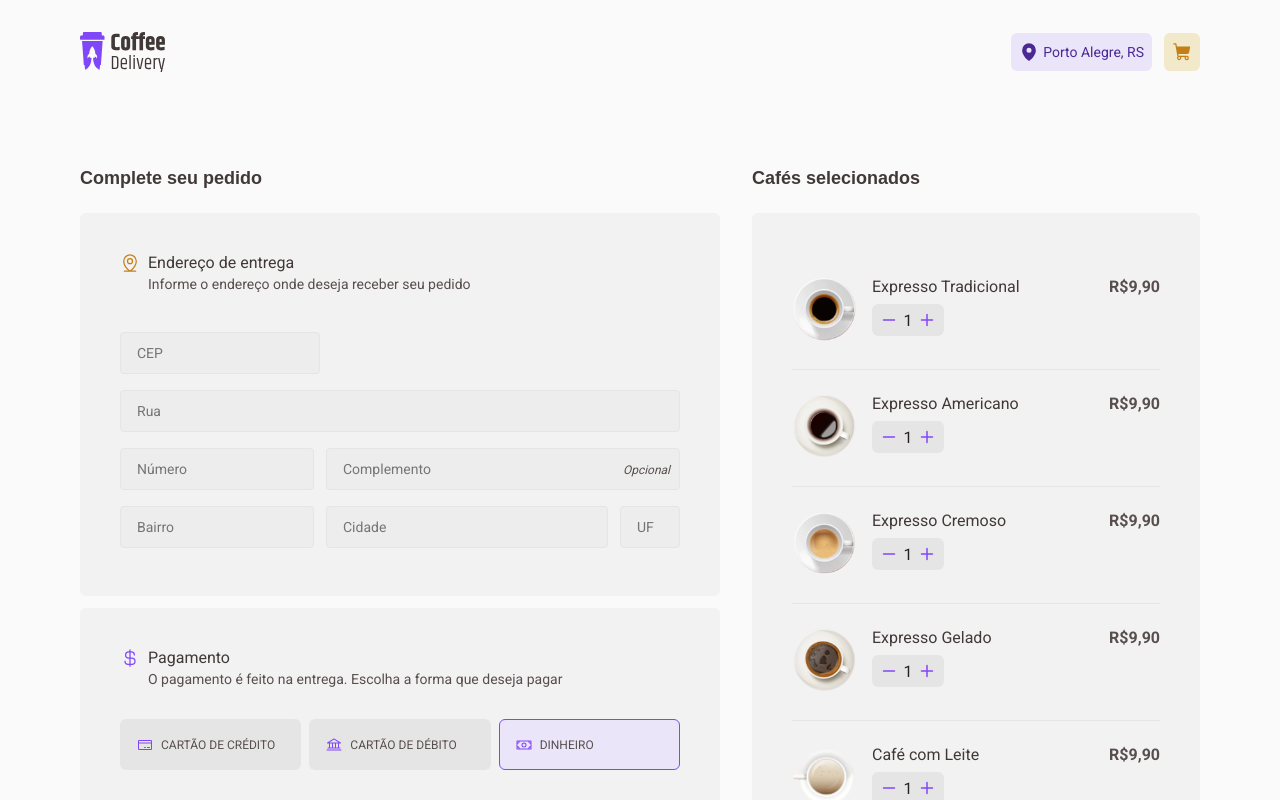
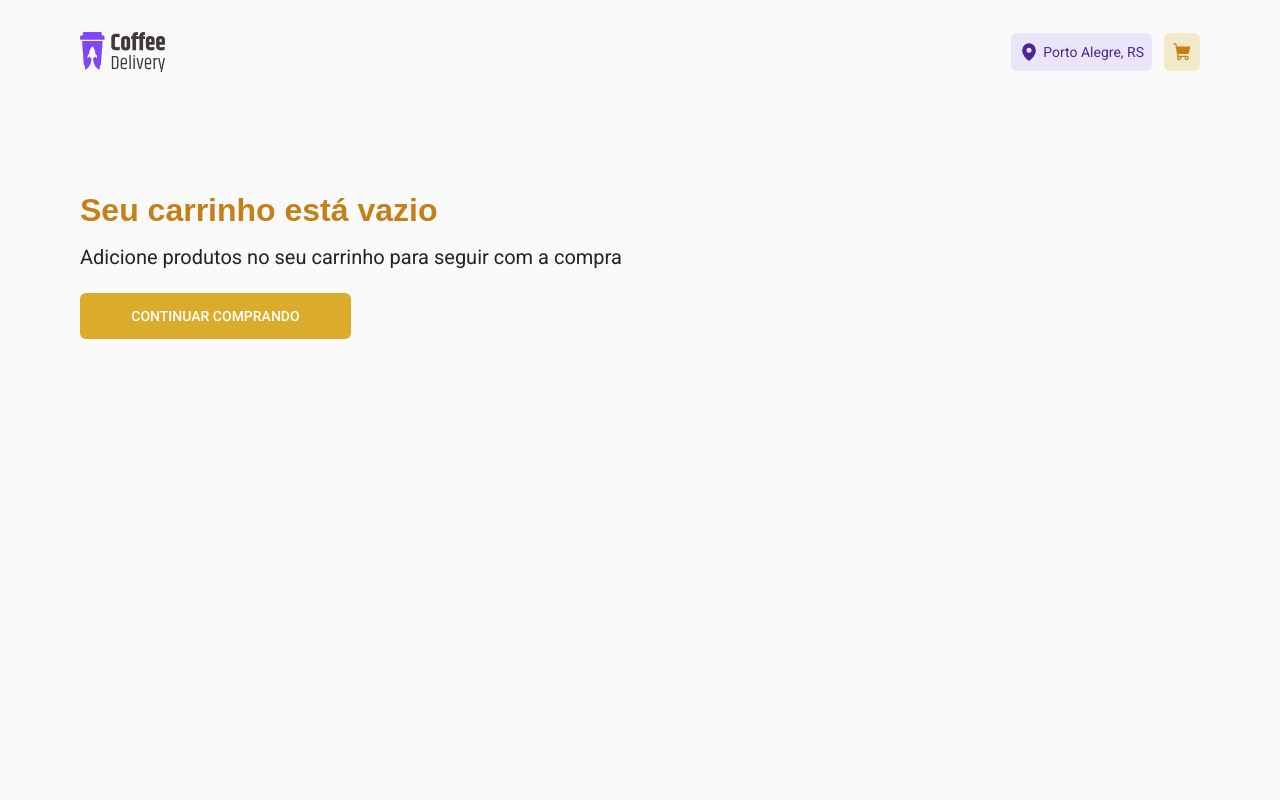
Before and after one commit to pamelasantoss/ignite-coffee-delivery, a React (Vite) app: page /checkout in a window 1280 px wide. Shown: the top 800 px of the page. Built offline with nearby package versions, Linux system fonts and the light colour scheme; a web font is replaced by a local one.

Commit message:
feat: criação de uma página de checkout vazia e navegação entre home e checkout

```diff
--- a/src/components/Header/index.tsx
+++ b/src/components/Header/index.tsx
@@ -8,8 +8,15 @@ import {
 
 import coffeeDeliveryLogo from "../../assets/coffee-delivery-logo.svg";
 import { MapPin, ShoppingCart } from "@phosphor-icons/react";
+import { useNavigate } from "react-router-dom";
 
 export function Header() {
+  const navigate = useNavigate();
+
+  function handleCheckoutButton() {
+    navigate("/checkout");
+  }
+
   return (
     <HeaderContainer>
       <Container>
@@ -22,7 +29,7 @@ export function Header() {
               Porto Alegre, RS
             </LocationButton>
 
-            <CartButton>
+            <CartButton type="button" onClick={handleCheckoutButton}>
               <ShoppingCart size={20} weight="fill" />
             </CartButton>
           </ActionButtonsContainer>
--- a/src/pages/Checkout/index.tsx
+++ b/src/pages/Checkout/index.tsx
@@ -7,6 +7,7 @@ import {
 } from "@phosphor-icons/react";
 import {
   CheckoutContainer,
+  CheckoutEmptyContainer,
   CheckoutInfoContainer,
   CheckoutLeftContainer,
   CheckoutProductList,
@@ -20,6 +21,7 @@ import {
 import { products } from "../../json/products";
 import { formatReal } from "../../helpers/formatReal";
 import { QuantityAction } from "../../components/QuantityAction";
+import { Link } from "react-router-dom";
 
 export function Checkout() {
   return (
@@ -134,6 +136,12 @@ export function Checkout() {
           </CheckoutSummaryContent>
         </CheckoutInfoContainer>
       </CheckoutRightContainer>
+
+      <CheckoutEmptyContainer>
+        <h1>Seu carrinho está vazio</h1>
+        <p>Adicione produtos no seu carrinho para seguir com a compra</p>
+        <Link to="/" title="Home" role="button">Continuar comprando</Link>
+      </CheckoutEmptyContainer>
     </CheckoutContainer>
   );
 }
--- a/src/pages/Checkout/styles.ts
+++ b/src/pages/Checkout/styles.ts
@@ -21,7 +21,60 @@ export const CheckoutContainer = styled.div`
   }
 `;
 
+export const CheckoutEmptyContainer = styled.div`
+  padding: 1.5rem 0;
+
+  h1 {
+    font-size: 2rem;
+    color: ${(props) => props.theme["orange-300"]};
+    margin-bottom: 1rem;
+  }
+
+  p {
+    font-size: 1.25rem;
+    line-height: 1.5rem;
+    color: ${(props) => props.theme["brown-900"]};
+
+    @media only screen and (max-width: ${(props) => props.theme["max-width"]}) {
+      font-size: 1rem;
+    }
+  }
+
+  a {
+    width: 50%;
+    display: flex;
+    align-items: center;
+    justify-content: center;
+    height: 46px;
+    border: none;
+    cursor: pointer;
+    border-radius: 6px;
+    padding: 0.5rem;
+    transition: .2s;
+    background-color: ${(props) => props.theme["yellow-700"]};
+    color: ${(props) => props.theme.white};
+    text-transform: uppercase;
+    font-size: 0.875rem;
+    font-weight: 500;
+    margin-top: 1.5rem;
+    text-decoration: none;
+
+    &:hover {
+      background-color: ${(props) => props.theme["orange-300"]};
+    }
+
+    @media only screen and (max-width: ${(props) => props.theme["max-width"]}) {
+      width: 100%;
+    }
+  }
+
+  @media only screen and (max-width: ${(props) => props.theme["max-width"]}) {
+    padding: 1rem;
+  }
+`;
+
 export const CheckoutLeftContainer = styled.div`
+  display: none;
   flex: 1;
 
   @media only screen and (max-width: ${(props) => props.theme["max-width"]}) {
@@ -31,6 +84,7 @@ export const CheckoutLeftContainer = styled.div`
 `;
 
 export const CheckoutRightContainer = styled.div`
+  display: none;
   width: 40%;
   margin-left: 2rem;
 
@@ -216,7 +270,7 @@ export const CheckoutProductList = styled.div`
 
 export const CheckoutSummaryContent = styled.div`
   ul {
-    padding: 0;
+    padding: 1.5rem 0 0;
     margin: 0;
     width: 100%;
     display: flex;
--- a/src/styles/default.ts
+++ b/src/styles/default.ts
@@ -19,6 +19,11 @@ export const BaseButton = styled.button`
   border-radius: 6px;
   padding: 0.5rem;
   transition: .2s;
+
+  &:focus {
+    outline: 1px solid transparent;
+    box-shadow: none;
+  }
 `;
 
 const BG_ICON_COLOR = {
```
